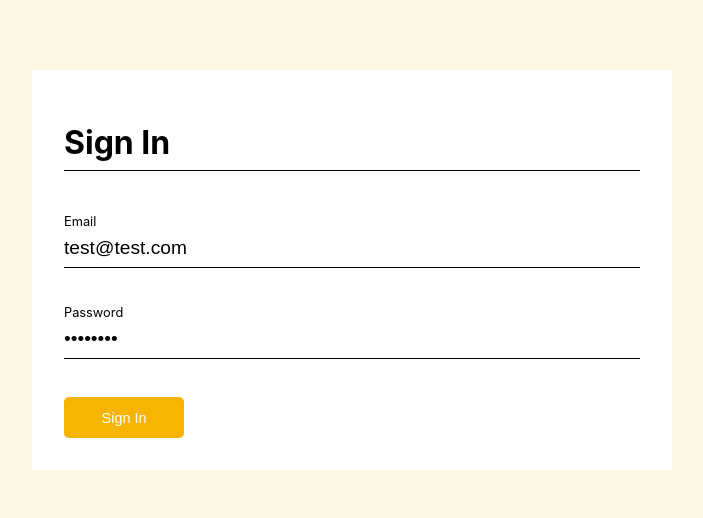
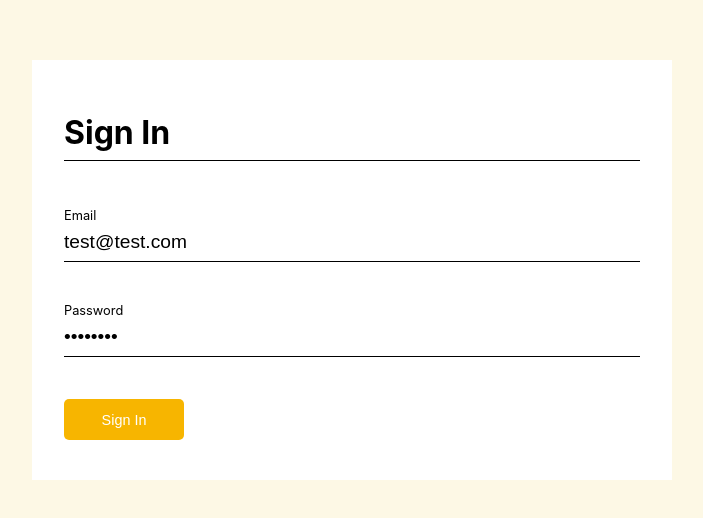
Before and after one commit to SergioTx/react-redux-ts-login, a React (Create React App) app: page / in a window 1280 px wide. Shown: the part 130-648 px from the top of the page, without its empty margins (288-991 px from the left). Built offline with nearby package versions, Linux system fonts and the light colour scheme.

Commit message:
style: css fixes

```diff
--- a/src/pages/Login.css
+++ b/src/pages/Login.css
@@ -8,6 +8,7 @@
 
 .login-form {
   height: 50%;
+  min-height: 420px;
   width: 50%;
   background-color: white;
   padding: 2rem;
```
